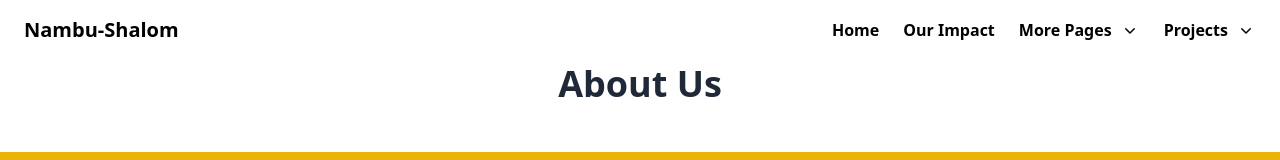
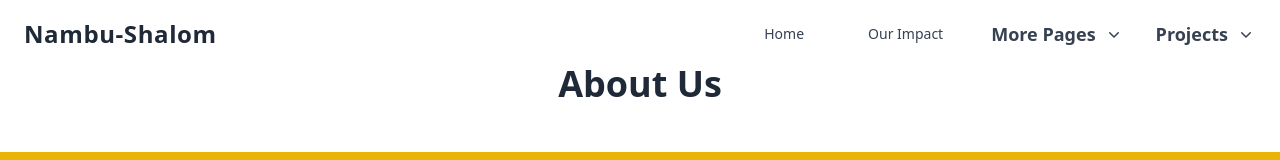
Before and after one commit to just-jinad/Nambu_Shalom_org, a Next.js app: page /AboutUs in a window 1280 px wide. Shown: the top 160 px of the page. Built offline with nearby package versions, Linux system fonts and the light colour scheme.

Commit message:
updated the navabr components

```diff
--- a/app/components/Navbar.jsx
+++ b/app/components/Navbar.jsx
@@ -7,18 +7,18 @@ import { ChevronDownIcon } from "@heroicons/react/20/solid";
 const Navbar = () => {
   const [scrolling, setScrolling] = useState(false);
   const [isOpen, setIsOpen] = useState(false);
+  const [openDropdown, setOpenDropdown] = useState(null);
 
   const toggleMenu = () => setIsOpen(!isOpen);
 
+  const handleDropdown = (id) => {
+    setOpenDropdown(openDropdown === id ? null : id);
+  };
+
   useEffect(() => {
     const handleScroll = () => {
-      if (window.scrollY > 50) {
-        setScrolling(true);
-      } else {
-        setScrolling(false);
-      }
+      setScrolling(window.scrollY > 50);
     };
-
     window.addEventListener("scroll", handleScroll);
     return () => window.removeEventListener("scroll", handleScroll);
   }, []);
@@ -30,20 +30,28 @@ const Navbar = () => {
       }`}
     >
       <div className="max-w-7xl mx-auto flex justify-between items-center px-6 py-4">
-        <h1 className="text-xl font-bold">
+        <h1 className="text-2xl font-extrabold tracking-wide text-gray-800">
           <Link href="/">Nambu-Shalom</Link>
         </h1>
 
         {/* Large Screen Navigation */}
-        <nav className="hidden md:flex space-x-6 items-center">
+        <nav className="hidden lg:flex space-x-8 items-center">
           <NavLink href="/">Home</NavLink>
           <NavLink href="/OurImpact">Our Impact</NavLink>
-          <Dropdown title="More Pages">
+          <Dropdown
+            title="More Pages"
+            isOpen={openDropdown === "morePages"}
+            onToggle={() => handleDropdown("morePages")}
+          >
             <NavLink href="/ChallengesSupport">Challenges/Support</NavLink>
             <NavLink href="/Outreach">Outreach</NavLink>
             <NavLink href="/AboutUs">About Us</NavLink>
           </Dropdown>
-          <Dropdown title="Projects">
+          <Dropdown
+            title="Projects"
+            isOpen={openDropdown === "projects"}
+            onToggle={() => handleDropdown("projects")}
+          >
             <NavLink href="/StLukesMedical">St. Luke's Medical</NavLink>
             <NavLink href="/IntegratedFarming">Integrated Farming</NavLink>
             <NavLink href="/KiddiesCollege">Kiddies College</NavLink>
@@ -53,7 +61,7 @@ const Navbar = () => {
 
         {/* Mobile Menu Toggle */}
         <button
-          className="md:hidden text-black"
+          className="lg:hidden text-black"
           onClick={toggleMenu}
           aria-label="Toggle Menu"
         >
@@ -63,7 +71,7 @@ const Navbar = () => {
 
       {/* Mobile Navigation */}
       {isOpen && (
-        <nav className="md:hidden bg-white border-t border-gray-200">
+        <nav className="lg:hidden bg-white border-t border-gray-200">
           <MobileNavLink href="/">Home</MobileNavLink>
           <MobileNavLink href="/OurImpact">Our Impact</MobileNavLink>
           <MobileDropdown title="More Pages">
@@ -94,31 +102,39 @@ const Navbar = () => {
 const NavLink = ({ href, children }) => (
   <Link
     href={href}
-    className="hover:text-yellow-600 font-bold transition-all"
+    className="block px-4 py-2 text-sm font-medium text-gray-700 hover:bg-yellow-100 hover:text-yellow-700 transition-all rounded-md"
   >
     {children}
   </Link>
 );
 
+const Dropdown = ({ title, children, isOpen, onToggle }) => (
+  <div className="relative">
+    {/* Dropdown Trigger */}
+    <button
+      onClick={onToggle}
+      className="inline-flex items-center space-x-2 text-lg font-semibold text-gray-700 hover:text-yellow-600"
+    >
+      <span>{title}</span>
+      <ChevronDownIcon className="w-5 h-5" />
+    </button>
+
+    {/* Dropdown Content */}
+    {isOpen && (
+      <div className="absolute right-0 mt-2 bg-white border border-gray-200 rounded-lg shadow-lg min-w-[200px] z-50">
+        <div className="py-2 space-y-2">{children}</div>
+      </div>
+    )}
+  </div>
+);
+
 const MobileNavLink = ({ href, children }) => (
   <Link
     href={href}
-    className="block px-4 py-2 hover:bg-gray-100 font-bold"
+    className="block px-4 py-2 text-lg font-medium text-gray-800 hover:bg-gray-100 transition-all"
   >
     {children}
   </Link>
-);
-
-const Dropdown = ({ title, children }) => (
-  <div className="relative group">
-    <button className="inline-flex items-center space-x-2 hover:text-yellow-600 font-bold">
-      <span>{title}</span>
-      <ChevronDownIcon className="w-5 h-5" />
-    </button>
-    <div className="absolute hidden group-hover:block mt-2 bg-white border border-gray-200 rounded-md shadow-lg z-50">
-      <div className="py-2">{children}</div>
-    </div>
-  </div>
 );
 
 const MobileDropdown = ({ title, children }) => {
@@ -128,7 +144,7 @@ const MobileDropdown = ({ title, children }) => {
     <div>
       <button
         onClick={() => setIsOpen(!isOpen)}
-        className="w-full px-4 py-2 text-left font-bold hover:bg-gray-100"
+        className="w-full px-4 py-2 text-left text-lg font-medium text-gray-800 hover:bg-gray-100"
       >
         {title}
       </button>
```
